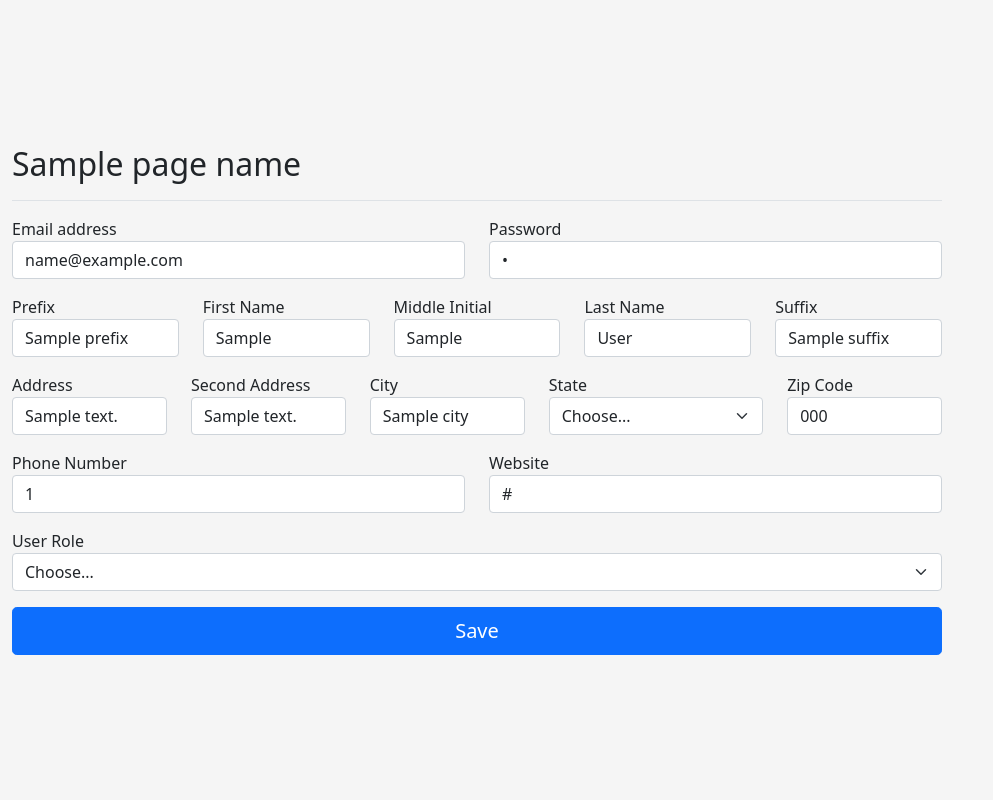
After one commit to josev814/csc470_ntss, a Python web app: template ntss_www/ntss/templates/ntss/register.html in a window 1280 px wide. The commit adds this page. Shown: the whole page, without its empty margins (0-993 px from the left). Run offline with Jinja, Linux system fonts and the light colour scheme; the template is opened without the code that fills it: most values are stand-ins (such as "Sample title", 1, 10 or a date in 2020).

Commit message:
Register user * created new route /register * created new function register_user in user controller * Made changes to login.html * Made new register.html page * new register_user function in user views * new css class for registration

```diff
--- a/ntss_www/ntss/templates/login.html
+++ b/ntss_www/ntss/templates/login.html
@@ -19,7 +19,7 @@
       <a href="/forgot_password">Forgot Password</a>
     </form>
     <br />
-    <button class="w-100 btn btn-lg btn-primary" type="button">Register</button>
+    <a href="/register" class="w-100 btn btn-lg btn-primary">Register</a>
   </main>
 </body>
 {% include "blocks/footer.html" %}
--- /dev/null
+++ b/ntss_www/ntss/templates/ntss/register.html
@@ -0,0 +1,161 @@
+{% include "blocks/header.html" %}
+
+<body class="text-center">
+    <main class="form-registration">
+        <div class="row">
+
+
+            <div class="col-9 px-md-4">
+                <div
+                    class="d-flex justify-content-between flex-wrap flex-md-nowrap align-items-center pb-2 mb-3 border-bottom">
+                    <h1 class="h2">{{pageName}}</h1>
+                </div>
+                {% if errors: %}
+                {% include "blocks/error_modal.html" %}
+                {% endif %}
+                <div class="mb-2 mb-md-0">
+                    <div class="col-12">
+                        <form method="POST">
+
+                            <div class="text-start">
+
+                                <div class="row">
+                                    <div class="col">
+                                        <label for="floatingInput">Email address</label>
+                                        <input type="email" class="form-control" id="floatingInput" name="email"
+                                            placeholder="name@example.com" {% if form_post.email: %}
+                                            value="{{ form_post.email }}" {% endif %} required
+                                            oninvalid="setCustomValidity('Please enter a valid email address.')">
+                                    </div>
+
+                                    <div class="col">
+                                        <label for="floatingPassword">Password</label>
+                                        <input type="password" class="form-control" id="floatingPassword"
+                                            name="password" placeholder="Password" {% if form_post.password: %}
+                                            value="{{ form_post.password }}" {% endif %} required>
+                                    </div>
+                                </div>
+
+
+                                <div class="row pt-3">
+                                    <div class="col">
+                                        <label for="prefix">Prefix</label>
+                                        <input type="text" class="form-control" id="prefix" name="prefix"
+                                            placeholder="Prefix" {% if form_post.prefix: %}
+                                            value="{{ form_post.prefix }}" {% endif %}>
+                                    </div>
+
+                                    <div class="col">
+                                        <label for="firstName">First Name</label>
+                                        <input type="text" class="form-control" id="firstName" name="firstName"
+                                            placeholder="First Name" {% if form_post.firstName: %}
+                                            value="{{ form_post.firstName }}" {% endif %} required>
+                                    </div>
+
+                                    <div class="col">
+                                        <label for="middleInitial">Middle Initial</label>
+                                        <input type="text" class="form-control" id="middleInitial" name="middleInitial"
+                                            placeholder="Middle Initial" {% if form_post.middleInitial: %}
+                                            value="{{ form_post.middleInitial }}" {% endif %}>
+                                    </div>
+
+                                    <div class="col">
+                                        <label for="lastName">Last Name</label>
+                                        <input type="text" class="form-control" id="lastName" name="lastName"
+                                            placeholder="Last Name" {% if form_post.lastName: %}
+                                            value="{{ form_post.lastName }}" {% endif %} required>
+                                    </div>
+
+                                    <div class="col">
+                                        <label for="suffix">Suffix</label>
+                                        <input type="text" class="form-control" id="suffix" name="suffix"
+                                            placeholder="Suffix" {% if form_post.suffix: %}
+                                            value="{{ form_post.suffix }}" {% endif %}>
+                                    </div>
+                                </div>
+
+
+                                <div class="row pt-3">
+                                    <div class="col">
+                                        <label for="address">Address</label>
+                                        <input type="text" class="form-control" id="address" name="address"
+                                            placeholder="Address" {% if form_post.address: %}
+                                            value="{{ form_post.address }}" {% endif %} required>
+                                    </div>
+
+                                    <div class="col">
+                                        <label for="secondAddress">Second Address</label>
+                                        <input type="text" class="form-control" id="secondAddress" name="secondAddress"
+                                            placeholder="Second Address" {% if form_post.secondAddress: %}
+                                            value="{{ form_post.secondAddress }}" {% endif %}>
+                                    </div>
+
+                                    <div class="col">
+                                        <label for="city">City</label>
+                                        <input type="text" class="form-control" id="city" name="city" placeholder="City"
+                                            {% if form_post.city: %} value="{{ form_post.city }}" {% endif %} required>
+                                    </div>
+
+                                    <div class="col-3">
+                                        <label for="state" class="form-label mb-0">State</label>
+                                        <select class="form-select" name="state" id="state" required>
+                                            <option {% if not form_post or form_post.state: %} selected {% endif %}
+                                                value="">Choose...</option>
+                                            {% for us_state in states: %}
+                                            <option value="{{ us_state }}" {% if form_post and form_post.state and
+                                                form_post.state==us_state: %} selected {% endif %}> {{us_state}}
+                                            </option>
+                                            {% endfor %}
+                                        </select>
+                                    </div>
+
+                                    <div class="col">
+                                        <label for="zipCode">Zip Code</label>
+                                        <input type="text" class="form-control" id="zipCode" name="zipCode"
+                                            placeholder="Zip Code" {% if form_post.zipCode: %}
+                                            value="{{ form_post.zipCode }}" {% endif %} required>
+                                    </div>
+                                </div>
+
+
+                                <div class="row pt-3">
+                                    <div class="col">
+                                        <label for="phoneNumber">Phone Number</label>
+                                        <input type="phone" class="form-control" id="phoneNumber" name="phoneNumber"
+                                            placeholder="Phone Number" {% if form_post.phoneNumber: %}
+                                            value="{{ form_post.phoneNumber }}" {% endif %}>
+                                    </div>
+
+                                    <div class="col">
+                                        <label for="website">Website</label>
+                                        <input type="text" class="form-control" id="website" name="website"
+                                            placeholder="Website" {% if form_post.website: %}
+                                            value="{{ form_post.website }}" {% endif %}>
+                                    </div>
+                                </div>
+
+
+                                <div class="row py-3">
+                                    <div class="col">
+                                        <label for="userRole">User Role</label>
+                                        <select class="form-select" name="user_role" id="user_role" required>
+                                            <option {% if not form_post.user_role: %} selected {% endif %} value="">
+                                                Choose...</option>
+                                            {% for role in roles: %}
+                                            <option value="{{ role }}" {% if form_post.user_role and
+                                                form_post.user_role==role: %} selected {% endif %}> {{role}}
+                                            </option>
+                                            {% endfor %}
+                                        </select>
+                                    </div>
+                                </div>
+                            </div>
+                            <button class="w-100 btn btn-lg btn-primary" type="submit">Save</button>
+                        </form>
+                    </div>
+                </div>
+            </div>
+        </div>
+    </main>
+</body>
+{% include "blocks/admin_bottom.html" %}
--- a/ntss_www/wsgi.py
+++ b/ntss_www/wsgi.py
@@ -54,6 +54,12 @@ def home(request, response):
     response = return_output(response, output, 200)
     return response
 
+@application.route('/register', methods=['GET','POST'])
+def add_user(request, response):
+    """Route to direct to add user function"""
+    output = UsersController(request, response).register_user()
+    response = return_output(response, output, 200)
+    return response
 
 @application.route(path='/forgot_password', methods=['GET', 'POST'])
 def forgot_password(request, response):
```
Also changed, not shown: ntss_www/ntss/controllers/users.py (+39 -0 lines), ntss_www/ntss/views/users.py (+16 -0 lines).
